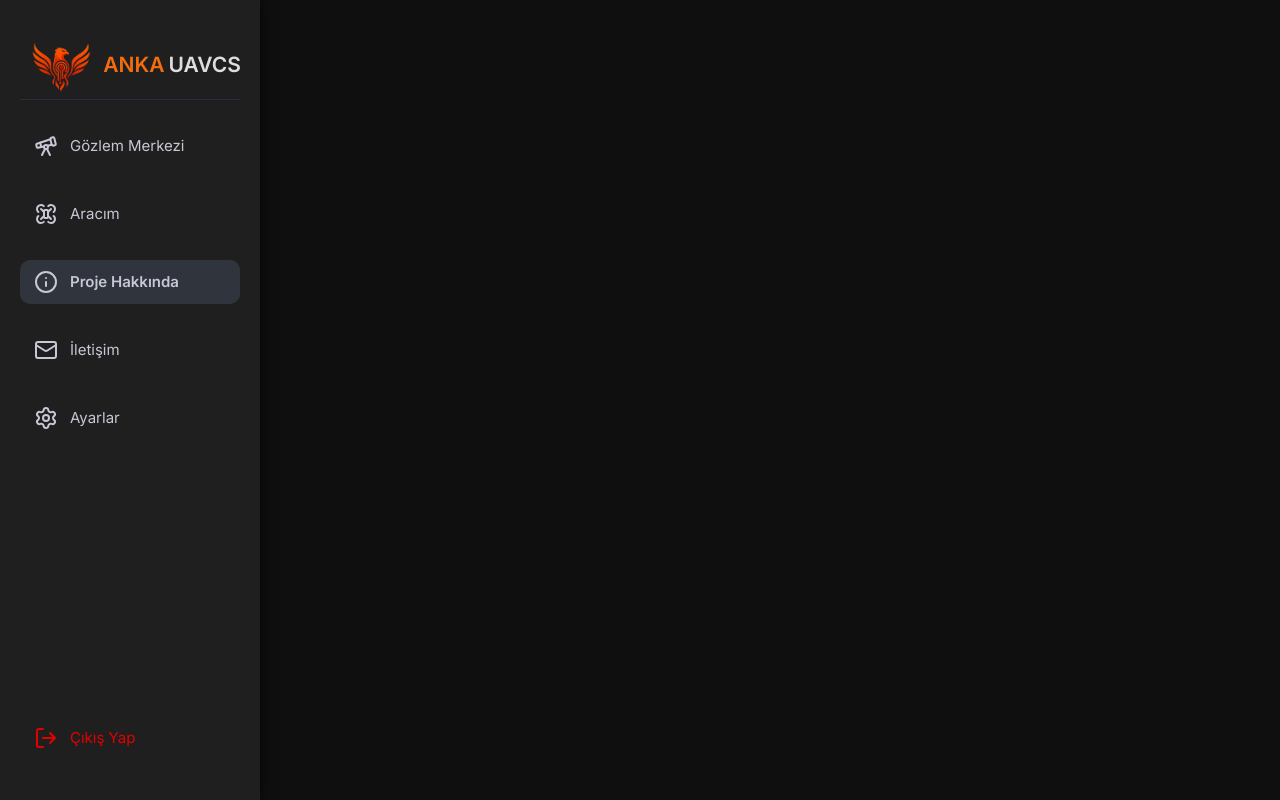
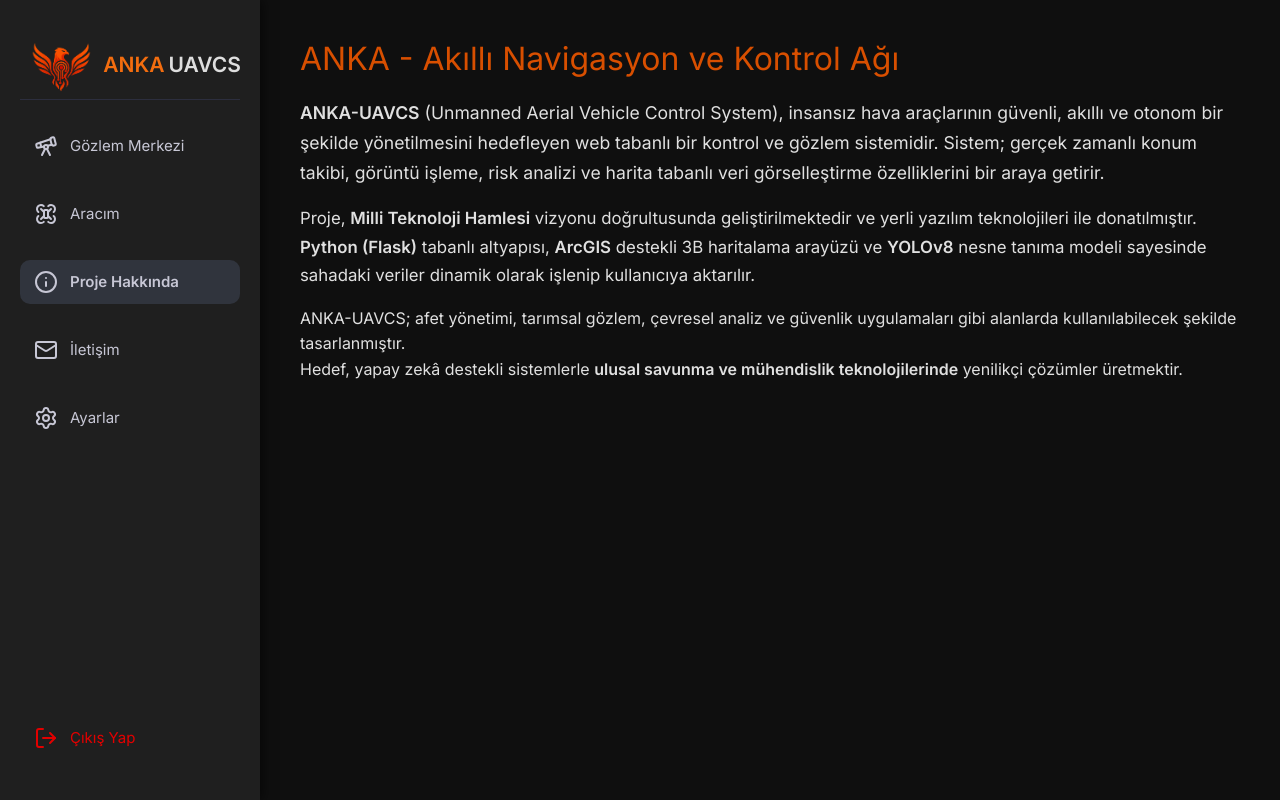
Before and after one commit to Burak-Ozyurt-17/ANKA-UAVCS, a Flask app: page /about in a window 1280 px wide. Run offline with Flask 3, Linux system fonts and the light colour scheme; a user stored in the database is signed in; some libraries are stand-ins or nearby versions.

Commit message:
Enhance about page with project details
Added content to the about page, including project description and features.

```diff
--- a/templates/about.html
+++ b/templates/about.html
@@ -5,7 +5,7 @@
   <div class="logo-container">
     <img src="static/img/ANKA(1).png" alt="Logo">
     <span style="margin-left:-12px">ANKA </span>
-      <span style="margin-left:-8px ;color:#dedede">UAVCS </span>
+    <span style="margin-left:-8px; color:#dedede">UAVCS</span>
   </div>
   <a href="/homepage" class="menu-link">
     <i data-lucide="telescope"></i>
@@ -15,7 +15,7 @@
     <i data-lucide="drone"></i>
     Aracım
   </a>
-    <a href="/about" class="menu-link">
+  <a href="/about" class="menu-link active">
     <i data-lucide="info"></i>
     Proje Hakkında
   </a>
@@ -27,9 +27,35 @@
     <i data-lucide="settings"></i>
     Ayarlar
   </a>
-    <a style="position:absolute;bottom:5%;color:rgb(226, 0, 0);"href="/logout" class="menu-link">
+  <a style="position:absolute; bottom:5%; color:rgb(226, 0, 0);" href="/logout" class="menu-link">
     <i data-lucide="log-out"></i>
     Çıkış Yap
   </a>
 </div>
+
+<div class="content" style="margin-left:260px; padding:40px; color:#e0e0e0;">
+  <h1 style="font-size:2rem; color:#d84f00;">ANKA - Akıllı Navigasyon ve Kontrol Ağı</h1>
+  <p style="margin-top:20px; font-size:1.1rem; line-height:1.7;">
+    <strong>ANKA-UAVCS</strong> (Unmanned Aerial Vehicle Control System), insansız hava araçlarının
+    güvenli, akıllı ve otonom bir şekilde yönetilmesini hedefleyen web tabanlı bir kontrol ve
+    gözlem sistemidir. Sistem; gerçek zamanlı konum takibi, görüntü işleme, risk analizi ve
+    harita tabanlı veri görselleştirme özelliklerini bir araya getirir.
+  </p>
+
+  <p style="margin-top:15px; font-size:1.05rem; line-height:1.7;">
+    Proje, <strong>Milli Teknoloji Hamlesi</strong> vizyonu doğrultusunda geliştirilmektedir ve
+    yerli yazılım teknolojileri ile donatılmıştır. <br>
+    <strong>Python (Flask)</strong> tabanlı altyapısı, <strong>ArcGIS</strong> destekli 3B haritalama
+    arayüzü ve <strong>YOLOv8</strong> nesne tanıma modeli sayesinde sahadaki veriler
+    dinamik olarak işlenip kullanıcıya aktarılır.
+  </p>
+
+  <p style="margin-top:15px; font-size:1rem; line-height:1.6;">
+    ANKA-UAVCS; afet yönetimi, tarımsal gözlem, çevresel analiz ve güvenlik uygulamaları gibi
+    alanlarda kullanılabilecek şekilde tasarlanmıştır. <br>
+    Hedef, yapay zekâ destekli sistemlerle <strong>ulusal savunma ve mühendislik teknolojilerinde</strong>
+    yenilikçi çözümler üretmektir.
+  </p>
+
+</div>
 {% endblock %}
```
Lines whose indentation alone changed are shown as unchanged.
